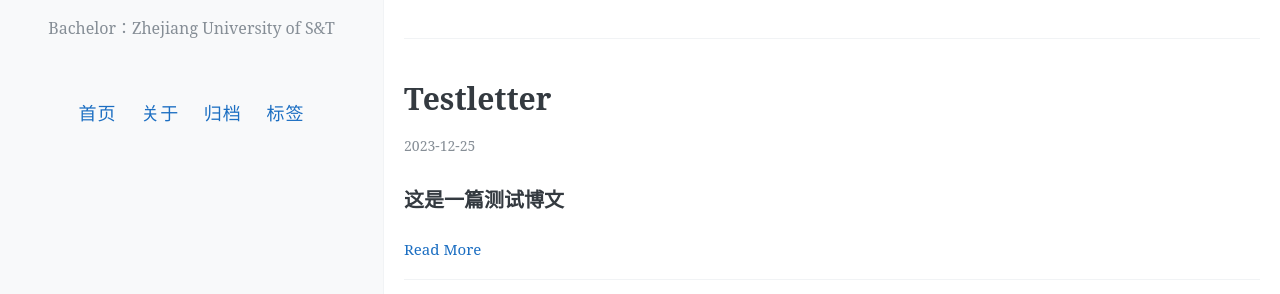
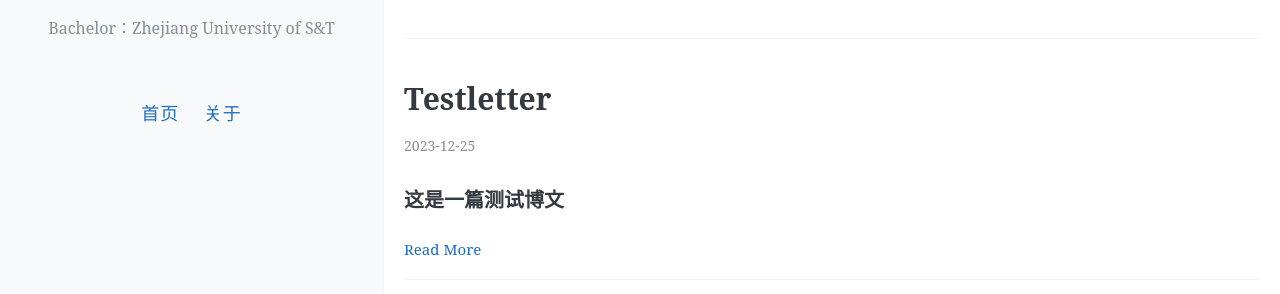
Before and after one commit to Youshikawa/YZ-sBlog, a Jekyll site: the page built from index.html, in a window 1280 px wide. Shown: the part 176-470 px from the top of the page. Built offline with Jekyll 4.4.1, drawn with Linux system fonts in a browser that asks for light colours; the list of posts is cut into pages by our own code; comment, search, counter and statistics services are not loaded.

Commit message:
version13

```diff
--- a/_config.yml
+++ b/_config.yml
@@ -24,10 +24,6 @@ navigation:
     url: /
   - name: 关于
     url: /about
-  - name: 归档
-    url: /archive
-  - name: 标签
-    url: /tags
 
 # Pagination
 paginate: 8
```
Also changed, not shown: about.md (added, +5 -0 lines).
